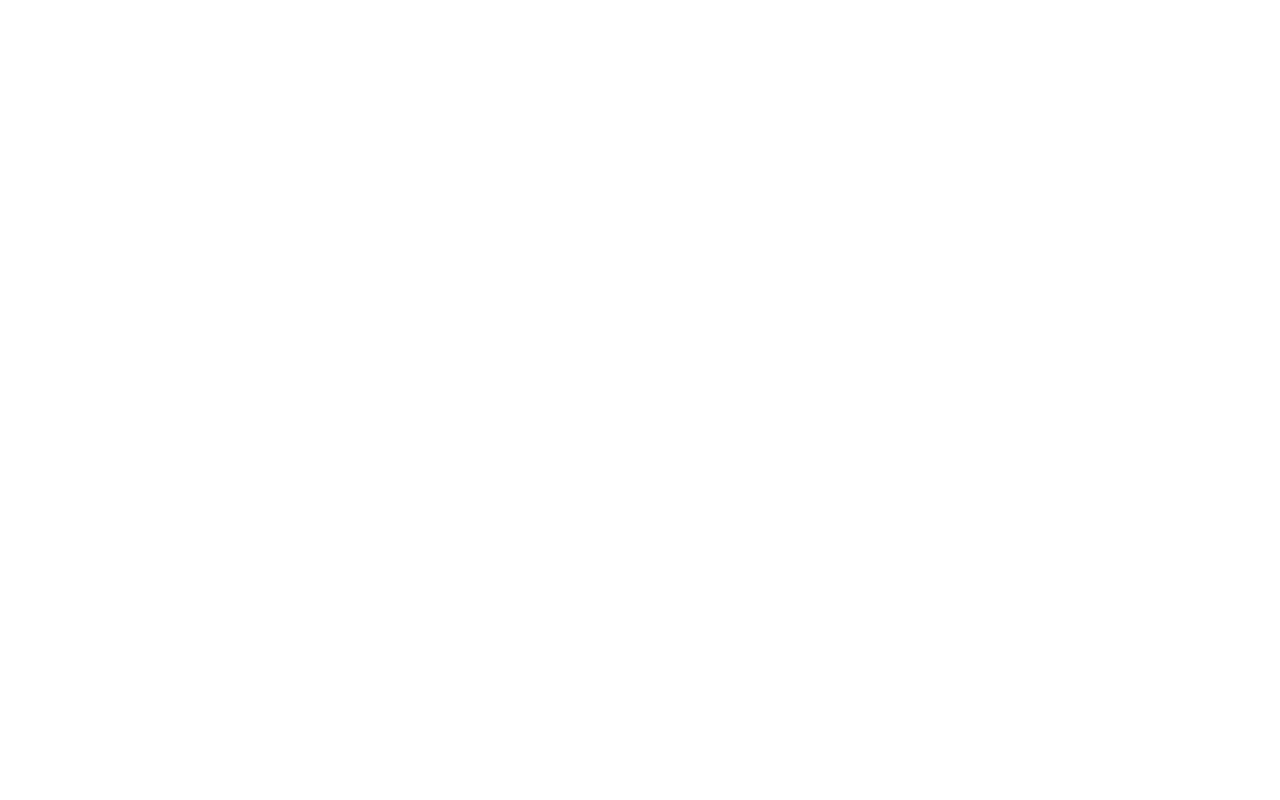
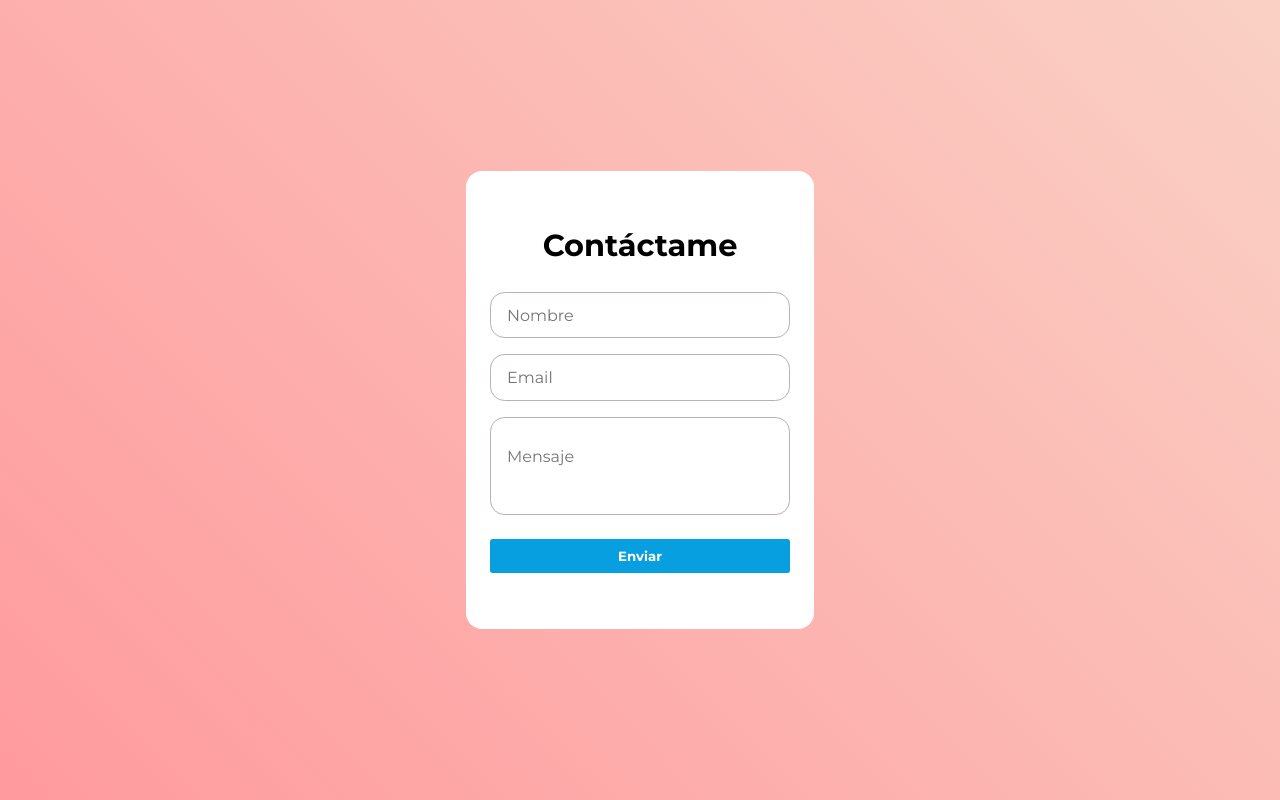
Before and after one commit to nahuelpera/Nayls-Lashes, a plain HTML site: page contacto.html in a window 1280 px wide. Drawn offline with Linux system fonts and the light colour scheme.

Commit message:
edicioncontacto

```diff
--- a/contacto.html
+++ b/contacto.html
@@ -3,14 +3,20 @@
 <head>
     <meta charset="UTF-8">
     <meta http-equiv="X-UA-Compatible" content="IE=edge">
-    <meta name="viewport" content="width=dispositivo-ancho, escala-inicial=1.0">
     <meta name="viewport" content="width=device-width, initial-scale=1.0">
+    <link rel="stylesheet" href="./css/contacto.css">
     <link rel="shortcut icon" href="./fotos/logong.png" type="image/x-icon">
-    <link rel="stylesheet" href="https://cdnjs.cloudflare.com/ajax/libs/font-awesome/6.4.0/css/all.min.css">
-
     <title>Contactame</title>
 </head>
 <body>
-
+    <form class="form">
+        <div class="form-container">
+            <h2 class="form-title">Contáctame</h2>
+            <input type="text" class="form-input" placeholder="Nombre">
+            <input type="email" class="form-input" placeholder="Email">
+            <textarea class="form-input form-input--message" placeholder="Mensaje"></textarea>
+            <input type="submit" value="Enviar" class="form-cta">
+        </div>
+    </form>
 </body>
 </html>
--- /dev/null
+++ b/css/contacto.css
@@ -0,0 +1,68 @@
+@import url('https://fonts.googleapis.com/css2?family=Montserrat:wght@300;400;700&display=swap');
+*{
+    padding: 0;
+    margin: 0;
+}
+
+body{
+    background-image: linear-gradient(45deg, #ff9a9e 0%, #fad0c4 99%, #fad0c4 100%);
+    font-family: 'Montserrat', sans-serif;
+    min-height: 100vh;
+    width: 100%;
+    display: flex;
+}
+
+.form{
+    background-color: #fff;
+    width: 90%;
+    max-width: 300px;
+    margin: auto;
+    border-radius: 1em;
+    padding: 3.5em 1.5em;
+}
+
+.form-title{
+    text-align: center;
+    font-size: 1.9rem;
+    margin-bottom: .4em;
+}
+.form-container{
+    width: 100%;
+    display: grid;
+    gap: 1em;
+    grid-auto-columns: 100%;
+}
+
+.form-input{
+    font-family: inherit;
+    font-size: 1rem;
+    padding: .8rem 1em;
+    outline: none;
+    border: none;
+    border: 1px solid #bbb0b0;
+    border-radius: 0.9em;
+}
+
+.form-input--message{
+    resize: none;
+    padding: 1.8em 1em;
+    margin-bottom: .5em;
+}
+
+.form-cta{
+    font-family: inherit;
+    background-color: #089fe0;
+    color: #fff;
+    border: none;
+    font-weight: 700;
+    padding: .7em 0;
+    border-radius: .2em;
+    cursor: pointer;
+}
+
+@media (max-width:400px) {
+    .form{
+        padding: 3.5em 1em;
+    }
+
+}
--- a/css/estilos.css
+++ b/css/estilos.css
@@ -342,7 +342,6 @@ footer{
     margin: 20px 0 0 0;
     color: #9e9797;
 }
-
 @media screen and (max-width:900px) {
     header{
         background-position: center;
```
